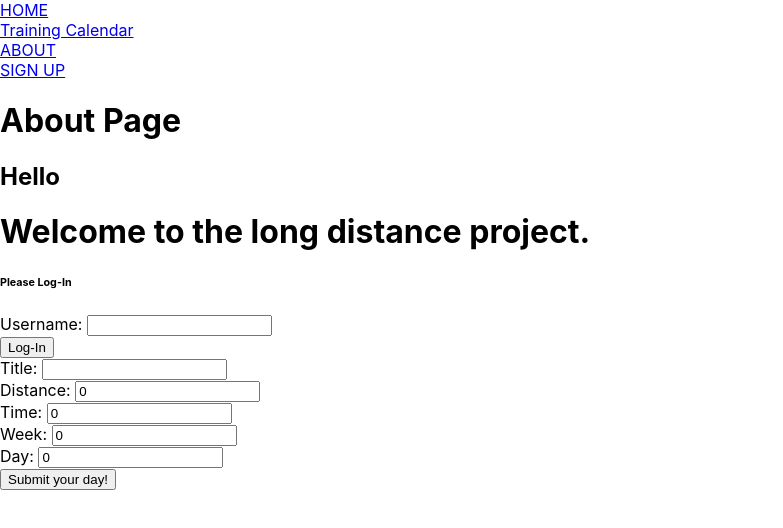
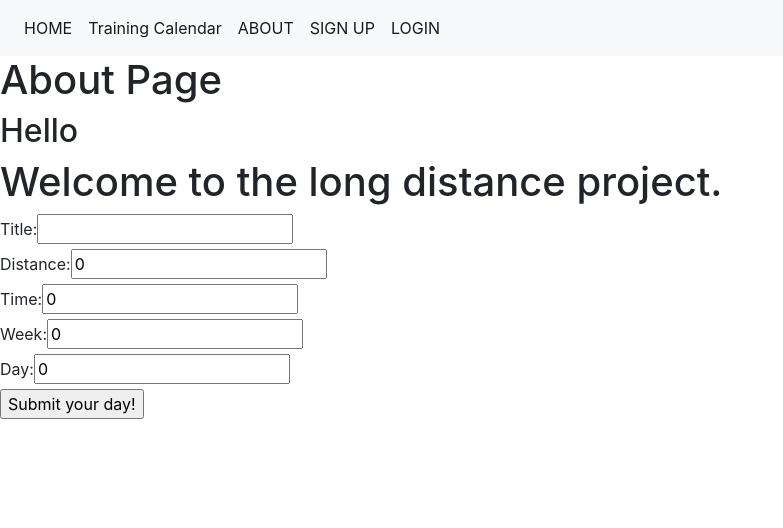
Before and after one commit to 93dannyp/long_distance_project, a React (Create React App) app in the folder long_distance_project_front_end/: page /about in a window 1280 px wide. Shown: the top 528 px of the page, without its empty margins (0-783 px from the left). Built offline with nearby package versions, Linux system fonts and the light colour scheme.

Commit message:
added navbar styling

```diff
--- a/long_distance_project_front_end/package.json
+++ b/long_distance_project_front_end/package.json
@@ -9,6 +9,8 @@
     "axios": "^0.19.2",
     "bootstrap": "^4.5.0",
     "cors": "^2.8.5",
+    "jquery": "^3.5.1",
+    "popper.js": "^1.16.1",
     "react": "^16.13.1",
     "react-bootstrap": "^1.3.0",
     "react-dom": "^16.13.1",
--- a/long_distance_project_front_end/public/index.html
+++ b/long_distance_project_front_end/public/index.html
@@ -24,6 +24,17 @@
       work correctly both with client-side routing and a non-root public URL.
       Learn how to configure a non-root public URL by running `npm run build`.
     -->
+    <script src="https://code.jquery.com/jquery-3.3.1.slim.min.js"
+integrity="sha384-q8i/X+965DzO0rT7abK41JStQIAqVgRVzpbzo5smXKp4YfRvH+8abtTE1Pi6jizo"
+crossorigin="anonymous"></script>
+
+<script src="https://cdnjs.cloudflare.com/ajax/libs/popper.js/1.14.0/umd/popper.min.js"
+integrity="sha384-cs/chFZiN24E4KMATLdqdvsezGxaGsi4hLGOzlXwp5UZB1LY//20VyM2taTB4QvJ"
+crossorigin="anonymous"></script>
+
+<script src="https://stackpath.bootstrapcdn.com/bootstrap/4.1.0/js/bootstrap.min.js"
+integrity="sha384-uefMccjFJAIv6A+rW+L4AHf99KvxDjWSu1z9VI8SKNVmz4sk7buKt/6v9KI65qnm"
+crossorigin="anonymous"></script>
     <title>React App</title>
   </head>
   <body>
--- a/long_distance_project_front_end/src/App.js
+++ b/long_distance_project_front_end/src/App.js
@@ -16,17 +16,13 @@ let baseURL = "http://localhost:3003";
 class App extends React.Component {
   state = {
     beginner: beginner,
-
     completedDays: [],
     message: 'Hello',
-
-
-
     trainingDay: [],
-
     users: [],
     signUpUser: '',
   };
+
 
   getTrainingDay = () => {
     fetch(baseURL + '/training').then(res => {
@@ -66,23 +62,25 @@ class App extends React.Component {
       <div>
         <NavBar />
         <Switch>
+          {/* HOME PAGE */}
           <Route exact path='/' component={Home}/>
+          {/* TRAINING CALENDAR */}
           <Route exact path='/calendar' render={() => <WeekCalendarBeginner beginner={this.state.beginner} /> } />
+          {/* ABOUT PAGE */}
           <Route exact path='/about' render={() => <About message={this.state.message} />} />
+          {/* SIGN UP PAGE */}
           <Route exact path='/signup' render={() => <NewUserForm baseURL={baseURL} addUser={this.addUser} /> } />
+          {/* LOGIN PAGE */}
+          <Route exact path='/login' render={() => <LogInForm baseURL={baseURL} handleChange={this.handleChange} /> } />
+
+          {/* ERROR PAGE */}
           <Route component={Error}/>
         </Switch>
         <h1>Welcome to the long distance project.</h1>
-
-
-
-
-        <LogInForm baseURL={baseURL} handleChange={this.handleChange} />
         <TodaysWorkout baseURL={ baseURL } addTrainingDay={ this.addTrainingDay }/>
-
-
       </div>
     );
   }
 }
+
 export default App;
--- a/long_distance_project_front_end/src/components/LogInForm.jsx
+++ b/long_distance_project_front_end/src/components/LogInForm.jsx
@@ -9,7 +9,7 @@ export default class LogInForm extends Component {
 
     handleChange = (event) => {
         this.setState({
-          username: event.target.value,
+            [event.currentTarget.id]: event.target.value,
         });
       };
 
--- a/long_distance_project_front_end/src/components/NavBar.jsx
+++ b/long_distance_project_front_end/src/components/NavBar.jsx
@@ -2,20 +2,32 @@ import React from 'react'
 import { Link } from 'react-router-dom'
 
 export default function NavBar() {
+
+
     return (
-        <div className='navBar'>
-            <div>
-                <Link to='/'>HOME</Link>
+        <nav className='navbar navbar-expand-lg navbar-light bg-light'>
+            <button className='navbar-toggler' type='button' data-toggle='collapse' data-target="#navbarSupportedContent"aria-controls="navbarSupportedContent" aria-expanded="false" aria-label="Toggle navigation">
+                <span className='navbar-toggler-icon'></span>
+            </button>
+            <div className="collapse navbar-collapse" id="navbarSupportedContent">
+                <div className='navbar-nav mr-auto'>
+                    <div className='navbar-nav active'>
+                        <Link className='nav-link' to='/'>HOME</Link>
+                    </div>
+                    <div className='navbar-nav active'>
+                        <Link className='nav-link' to='/calendar'>Training Calendar</Link>
+                    </div>
+                    <div className='navbar-nav active'>
+                        <Link className='nav-link' to='/about'>ABOUT</Link>
+                    </div>
+                    <div className='navbar-nav active'>
+                        <Link className='nav-link' to='/signup'>SIGN UP</Link>
+                    </div>
+                    <div className='navbar-nav active'>
+                        <Link className='nav-link' to='login'>LOGIN</Link>
+                    </div>
+                </div>
             </div>
-            <div>
-                <Link to='/calendar'>Training Calendar</Link>
-            </div>
-            <div>
-                <Link to='/about'>ABOUT</Link>
-            </div>
-            <div>
-                <Link to='/signup'>SIGN UP</Link>
-            </div>
-        </div>
+        </nav>
     )
 }
--- a/long_distance_project_front_end/src/index.js
+++ b/long_distance_project_front_end/src/index.js
@@ -1,9 +1,14 @@
+import 'bootstrap/dist/css/bootstrap.min.css';
+import $ from 'jquery';
+import Popper from 'popper.js';
+import 'bootstrap/dist/js/bootstrap.bundle.min';
 import React from 'react';
 import ReactDOM from 'react-dom';
 import './index.css';
 import App from './App';
 import * as serviceWorker from './serviceWorker';
 import { BrowserRouter as Router } from 'react-router-dom'
+
 
 ReactDOM.render(
   <React.StrictMode>
```
Also changed, not shown: 1 other file (tests, documents, lock files or other folders).
